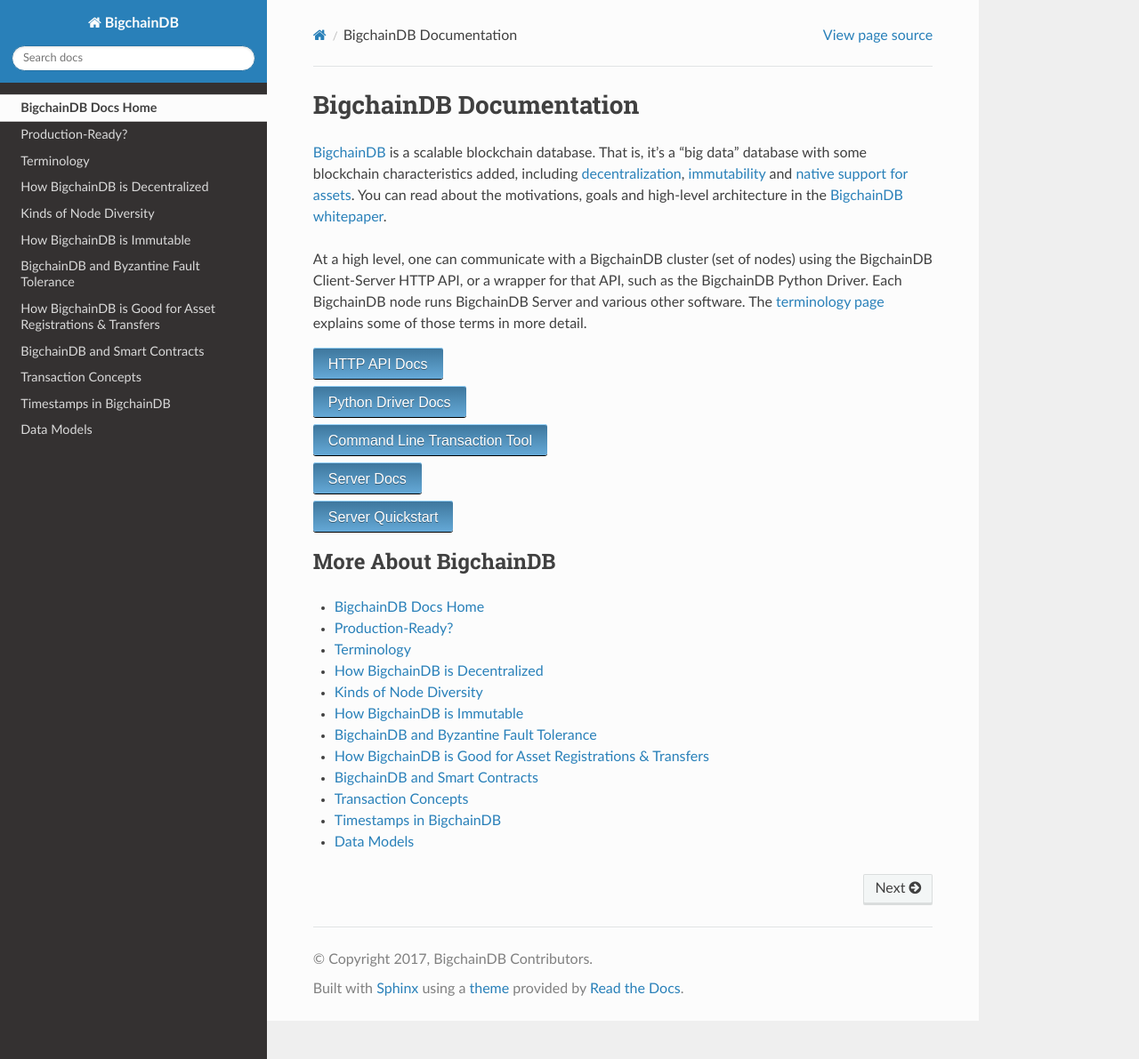
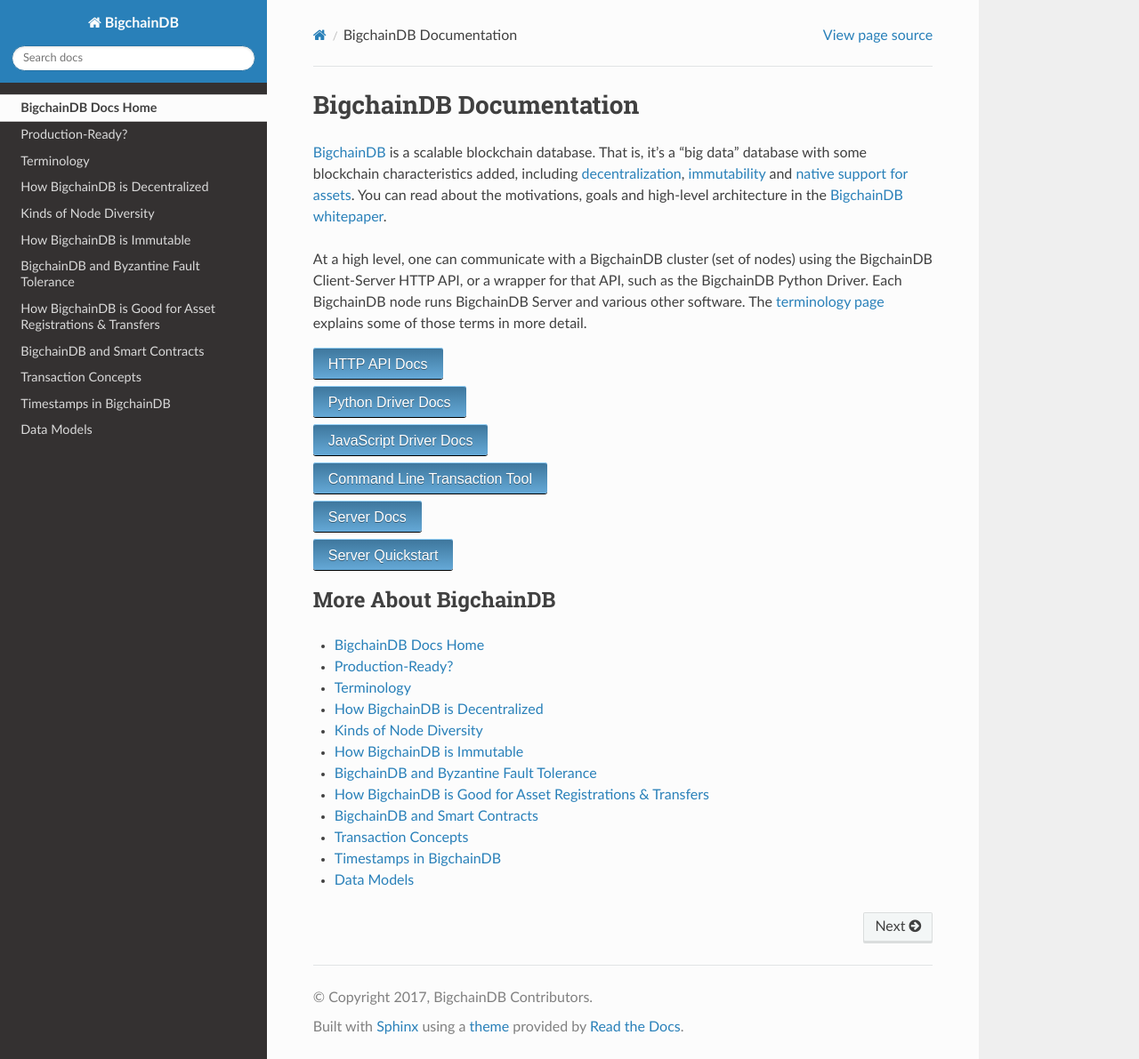
Before and after one commit to bigchaindb/bigchaindb, a Sphinx documentation site: the page built from docs/root/source/index.rst, in a window 1280 px wide and 1191 px high. Shown: the whole window at 89% size. Built offline with Sphinx 7.4.7 and the Read the Docs theme 2.0.0, drawn with Linux system fonts in a browser that asks for light colours.

Commit message:
Added Link To JavaScript Driver Docs

```diff
--- a/docs/root/source/index.rst
+++ b/docs/root/source/index.rst
@@ -59,6 +59,9 @@
      <a class="button" href="http://docs.bigchaindb.com/projects/py-driver/en/latest/index.html">Python Driver Docs</a>
    </div>
    <div class="buttondiv">
+     <a class="button" href="https://docs.bigchaindb.com/projects/js-driver/en/latest/index.html">JavaScript Driver Docs</a>
+   </div>
+   <div class="buttondiv">
      <a class="button" href="https://docs.bigchaindb.com/projects/cli/en/latest/">Command Line Transaction Tool</a>
    </div>
    <div class="buttondiv">
```
